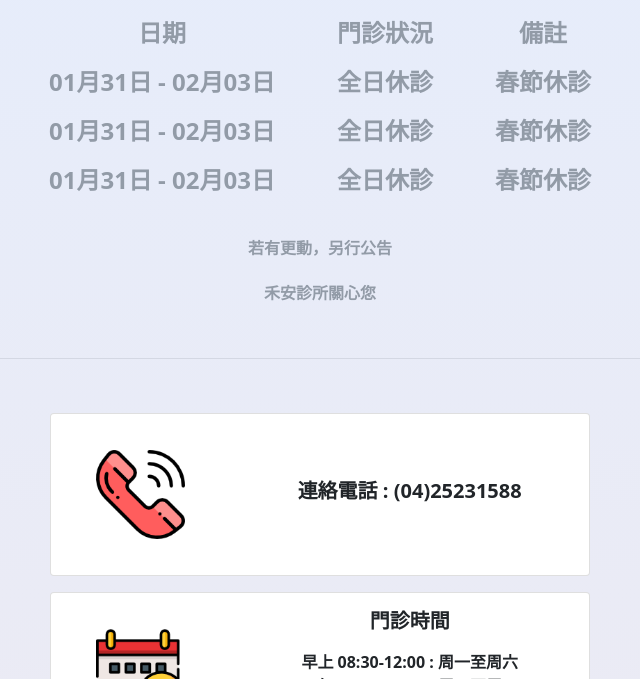
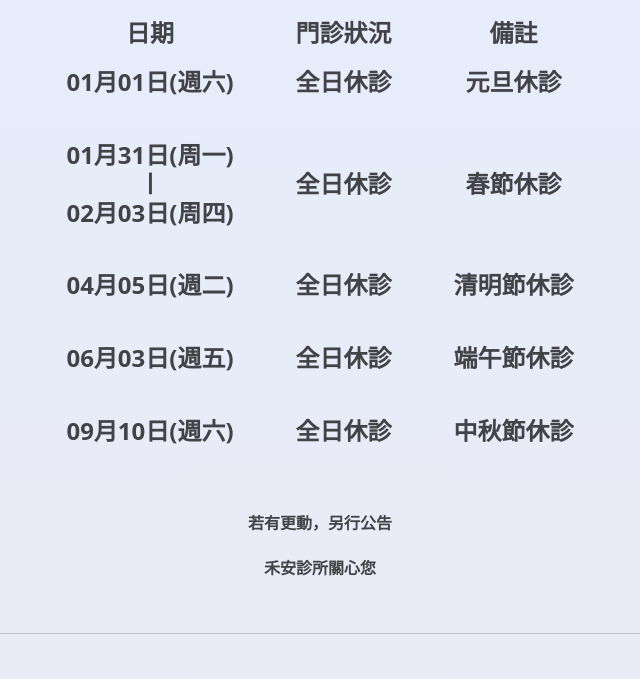
Before and after one commit to hean-clinic/website, a plain HTML site: page index.html in a window 1280 px wide. Shown: the part 693-1372 px from the top of the page, without its empty margins (320-960 px from the left). Drawn offline with nearby package versions, Linux system fonts and the light colour scheme.

Commit message:
Update index.html

```diff
--- a/index.html
+++ b/index.html
@@ -75,7 +75,7 @@
     </nav>
 
     <div
-        style="background-image: linear-gradient(to top, #f3e7e9 0%, #e3eeff 99%, #e3eeff 100%); padding-top: 5%; padding-bottom: 5%;">
+        style="background-image: linear-gradient(to top, #f3e7e9 0%, #e3eeff 99%, #e3eeff 100%); padding-top: 5%; padding-bottom: 5%; color: #000000b7;">
 
         <div style="display: flex; justify-content: center; align-items: center; margin-bottom: 5%;">
             <div id="carouselExampleIndicators" class="carousel slide" data-bs-ride="carousel" style="width: 540px;">
@@ -107,13 +107,13 @@
                 </button>
             </div>
         </div>
-        <div style="color: #929ba7;">
+        <div style="color: #000000b7;">
 
             <div style="display: flex; justify-content: center; align-items: center;">
                 <hr style="width: 60%; ">
             </div>
 
-            <h2 style="text-align: center; color: #929ba7; margin: 2%;"><strong>民國111年休診時段</strong></h2>
+            <h2 style="text-align: center; color: #000000b7; margin: 2%;"><strong>民國111年休診時段</strong></h2>
             <table
                 style="display: flex; justify-content: center; align-items: center; border-collapse:separate; border-spacing:60px 10px;">
                 <tr>
@@ -127,42 +127,75 @@
                         <h4><strong>備註</strong></h4>
                     </td>
                 </tr>
+                <!-- <tr style="margin-top: 5%;">
+                    <td style="text-align: center;">
+                        <h4><strong>01月01日(週六)</strong></h4><br>
+                    </td>
+                    <td style="text-align: center;">
+                        <h4><strong>全日休診</strong></h4><br>
+                    </td>
+                    <td style="text-align: center;">
+                        <h4><strong>元旦休診</strong></h4><br>
+                    </td>
+                </tr> -->
                 <tr style="margin-top: 5%;">
                     <td style="text-align: center;">
-                        <h4><strong>01月31日 - 02月03日</strong></h4>
+                        <h4><strong>01月01日(週六)</strong></h4><br>
                     </td>
                     <td style="text-align: center;">
-                        <h4><strong>全日休診</strong></h4>
+                        <h4><strong>全日休診</strong></h4><br>
                     </td>
                     <td style="text-align: center;">
-                        <h4><strong>春節休診</strong></h4>
+                        <h4><strong>元旦休診</strong></h4><br>
                     </td>
                 </tr>
                 <tr style="margin-top: 5%;">
                     <td style="text-align: center;">
-                        <h4><strong>01月31日 - 02月03日</strong></h4>
+                        <h4><strong>01月31日(周一) <br>〡<br> 02月03日(周四)</strong></h4><br>
                     </td>
                     <td style="text-align: center;">
-                        <h4><strong>全日休診</strong></h4>
+                        <h4><strong>全日休診</strong></h4><br>
                     </td>
                     <td style="text-align: center;">
-                        <h4><strong>春節休診</strong></h4>
+                        <h4><strong>春節休診</strong></h4><br>
                     </td>
                 </tr>
                 <tr style="margin-top: 5%;">
                     <td style="text-align: center;">
-                        <h4><strong>01月31日 - 02月03日</strong></h4>
+                        <h4><strong>04月05日(週二)</strong></h4><br>
                     </td>
                     <td style="text-align: center;">
-                        <h4><strong>全日休診</strong></h4>
+                        <h4><strong>全日休診</strong></h4><br>
                     </td>
                     <td style="text-align: center;">
-                        <h4><strong>春節休診</strong></h4>
+                        <h4><strong>清明節休診</strong></h4><br>
+                    </td>
+                </tr>
+                <tr style="margin-top: 5%;">
+                    <td style="text-align: center;">
+                        <h4><strong>06月03日(週五)</strong></h4><br>
+                    </td>
+                    <td style="text-align: center;">
+                        <h4><strong>全日休診</strong></h4><br>
+                    </td>
+                    <td style="text-align: center;">
+                        <h4><strong>端午節休診</strong></h4><br>
+                    </td>
+                </tr>
+                <tr style="margin-top: 5%;">
+                    <td style="text-align: center;">
+                        <h4><strong>09月10日(週六)</strong></h4><br>
+                    </td>
+                    <td style="text-align: center;">
+                        <h4><strong>全日休診</strong></h4><br>
+                    </td>
+                    <td style="text-align: center;">
+                        <h4><strong>中秋節休診</strong></h4><br>
                     </td>
                 </tr>
             </table>
-            <h6 style="text-align: center; color: #929ba7; margin: 2%;"><strong>若有更動，另行公告</strong></h6>
-            <h6 style="text-align: center; color: #929ba7; margin: 2%;"><strong>禾安診所關心您</strong></h6>
+            <h6 style="text-align: center; color: #000000b7; margin: 2%;"><strong>若有更動，另行公告</strong></h6>
+            <h6 style="text-align: center; color: #000000b7; margin: 2%;"><strong>禾安診所關心您</strong></h6>
 
             <div style="display: flex; justify-content: center; align-items: center; margin: 3%;">
                 <hr style="width: 60%; ">
```
